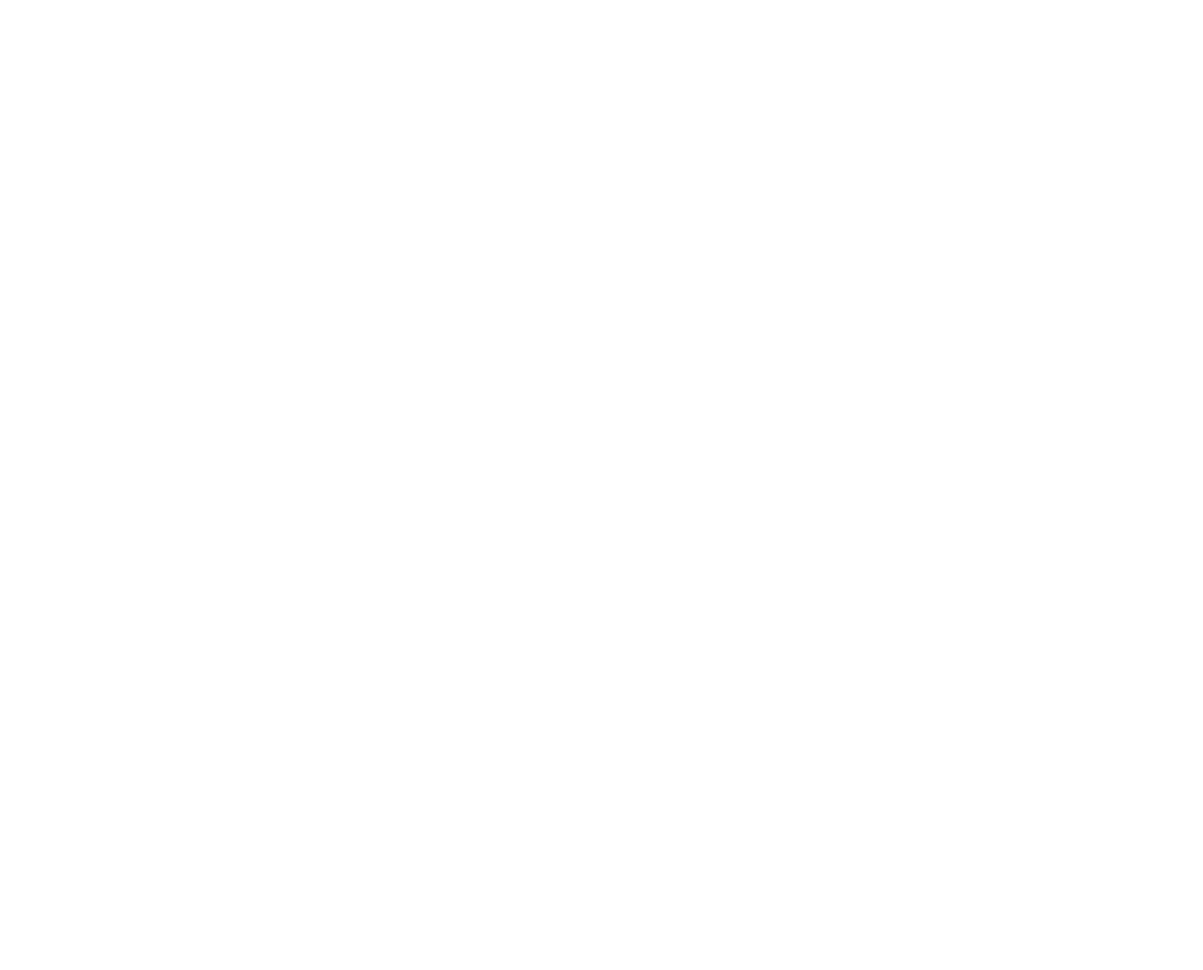
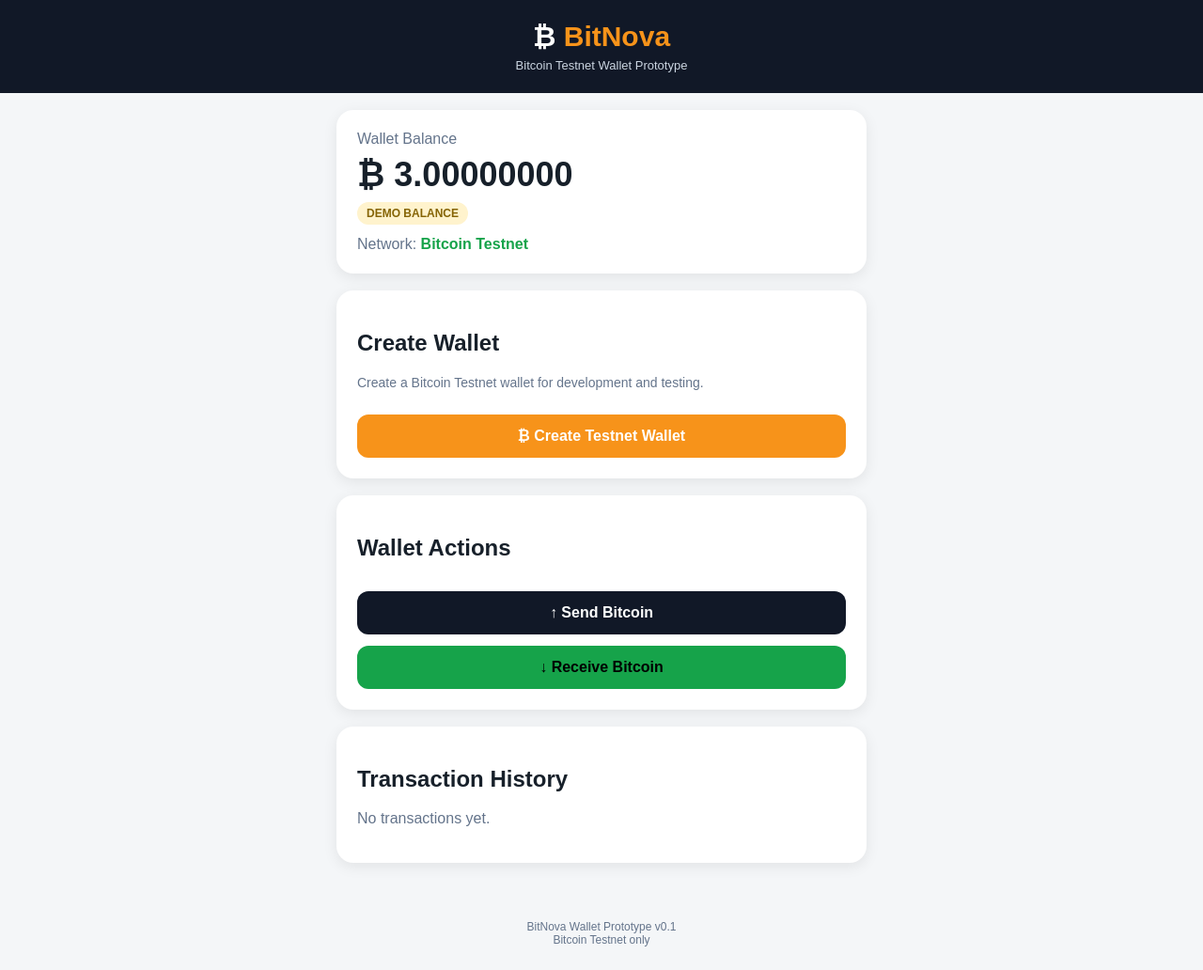
Before and after one commit to gunasekaran1969/Wallet-bitcoin, a website: page index.html in a window 1280 px wide. Shown: the whole page at 94% size. Before the commit the page ends 800 px from the top, so only its background shows below. Drawn offline with Linux system fonts and the light colour scheme; files that its build step writes are made by us from their sources.

Commit message:
Refactor index.html structure and styles

```diff
--- a/index.html
+++ b/index.html
@@ -1,4 +1,307 @@
-<script>
+<!DOCTYPE html>
+<html lang="en">
+<head>
+<meta charset="UTF-8">
+<meta name="viewport" content="width=device-width, initial-scale=1.0">
+
+<title>BitNova Wallet</title>
+
+<style>
+* {
+    box-sizing: border-box;
+}
+
+body {
+    margin: 0;
+    font-family: Arial, sans-serif;
+    background: #f4f6f8;
+    color: #17202a;
+}
+
+header {
+    background: #111827;
+    color: white;
+    text-align: center;
+    padding: 22px 15px;
+}
+
+.logo {
+    font-size: 30px;
+    font-weight: bold;
+}
+
+.logo span {
+    color: #f7931a;
+}
+
+.subtitle {
+    font-size: 13px;
+    color: #cbd5e1;
+    margin-top: 6px;
+}
+
+.container {
+    max-width: 600px;
+    margin: auto;
+    padding: 18px;
+}
+
+.card {
+    background: white;
+    border-radius: 18px;
+    padding: 22px;
+    margin-bottom: 18px;
+    box-shadow: 0 4px 15px rgba(0,0,0,.08);
+}
+
+.balance {
+    font-size: 36px;
+    font-weight: bold;
+    margin-top: 8px;
+}
+
+.demo {
+    display: inline-block;
+    margin-top: 8px;
+    padding: 5px 10px;
+    border-radius: 20px;
+    background: #fff3cd;
+    color: #856404;
+    font-size: 12px;
+    font-weight: bold;
+}
+
+.network {
+    margin-top: 12px;
+    color: #64748b;
+}
+
+.network strong {
+    color: #16a34a;
+}
+
+button {
+    width: 100%;
+    border: none;
+    border-radius: 12px;
+    padding: 14px;
+    margin-top: 12px;
+    font-size: 16px;
+    font-weight: bold;
+    cursor: pointer;
+}
+
+.create {
+    background: #f7931a;
+    color: white;
+}
+
+.secondary {
+    background: #111827;
+    color: white;
+}
+
+.receive {
+    background: #16a34a;
+}
+
+.address {
+    margin-top: 15px;
+    padding: 15px;
+    background: #f8fafc;
+    border: 1px solid #e2e8f0;
+    border-radius: 12px;
+    word-break: break-all;
+    line-height: 1.6;
+}
+
+.warning {
+    margin-top: 15px;
+    padding: 12px;
+    background: #fff7ed;
+    border: 1px solid #fed7aa;
+    border-radius: 10px;
+    color: #9a3412;
+    font-size: 13px;
+}
+
+.hidden {
+    display: none;
+}
+
+.status {
+    margin-top: 12px;
+    padding: 10px;
+    background: #f1f5f9;
+    border-radius: 10px;
+    font-size: 14px;
+}
+
+footer {
+    text-align: center;
+    color: #64748b;
+    padding: 25px;
+    font-size: 12px;
+}
+</style>
+</head>
+
+<body>
+
+<header>
+    <div class="logo">₿ <span>BitNova</span></div>
+    <div class="subtitle">
+        Bitcoin Testnet Wallet Prototype
+    </div>
+</header>
+
+<main class="container">
+
+    <div class="card">
+
+        <div style="color:#64748b;">
+            Wallet Balance
+        </div>
+
+        <div class="balance">
+            ₿ 3.00000000
+        </div>
+
+        <div class="demo">
+            DEMO BALANCE
+        </div>
+
+        <div class="network">
+            Network:
+            <strong>Bitcoin Testnet</strong>
+        </div>
+
+    </div>
+
+
+    <div class="card">
+
+        <h2>Create Wallet</h2>
+
+        <p style="color:#64748b;font-size:14px;">
+            Create a Bitcoin Testnet wallet for development
+            and testing.
+        </p>
+
+        <button
+            class="create"
+            onclick="createWallet()">
+
+            ₿ Create Testnet Wallet
+
+        </button>
+
+    </div>
+
+
+    <div
+        id="walletCard"
+        class="card hidden">
+
+        <h2 style="color:#f7931a;">
+            ₿ Your Testnet Wallet
+        </h2>
+
+        <div
+            id="status"
+            class="status">
+
+            Waiting for wallet creation...
+
+        </div>
+
+        <div class="address">
+
+            <strong>
+                Bitcoin Testnet Address
+            </strong>
+
+            <br><br>
+
+            <span id="address">
+                No address generated yet.
+            </span>
+
+        </div>
+
+        <button
+            class="secondary"
+            onclick="copyAddress()">
+
+            📋 Copy Address
+
+        </button>
+
+        <div class="warning">
+
+            ⚠️ <strong>TESTNET ONLY</strong><br><br>
+
+            This is a development wallet.
+            Never send real Bitcoin to a Testnet address.
+
+        </div>
+
+    </div>
+
+
+    <div class="card">
+
+        <h2>Wallet Actions</h2>
+
+        <button
+            class="secondary"
+            onclick="sendBitcoin()">
+
+            ↑ Send Bitcoin
+
+        </button>
+
+        <button
+            class="receive"
+            onclick="receiveBitcoin()">
+
+            ↓ Receive Bitcoin
+
+        </button>
+
+    </div>
+
+
+    <div class="card">
+
+        <h2>Transaction History</h2>
+
+        <p style="color:#64748b;">
+            No transactions yet.
+        </p>
+
+    </div>
+
+</main>
+
+<footer>
+    BitNova Wallet Prototype v0.1<br>
+    Bitcoin Testnet only
+</footer>
+
+
+<!--
+    IMPORTANT:
+    Load the compiled wallet bundle first.
+    Then load wallet.js.
+-->
+
+<script src="./wallet.bundle.js?v=10"></script>
+
+<script src="./wallet.js?v=10"></script>
+
+</body>
+</html><script>
 window.BitNovaWalletLoaded = false;
 </script>
 
```
